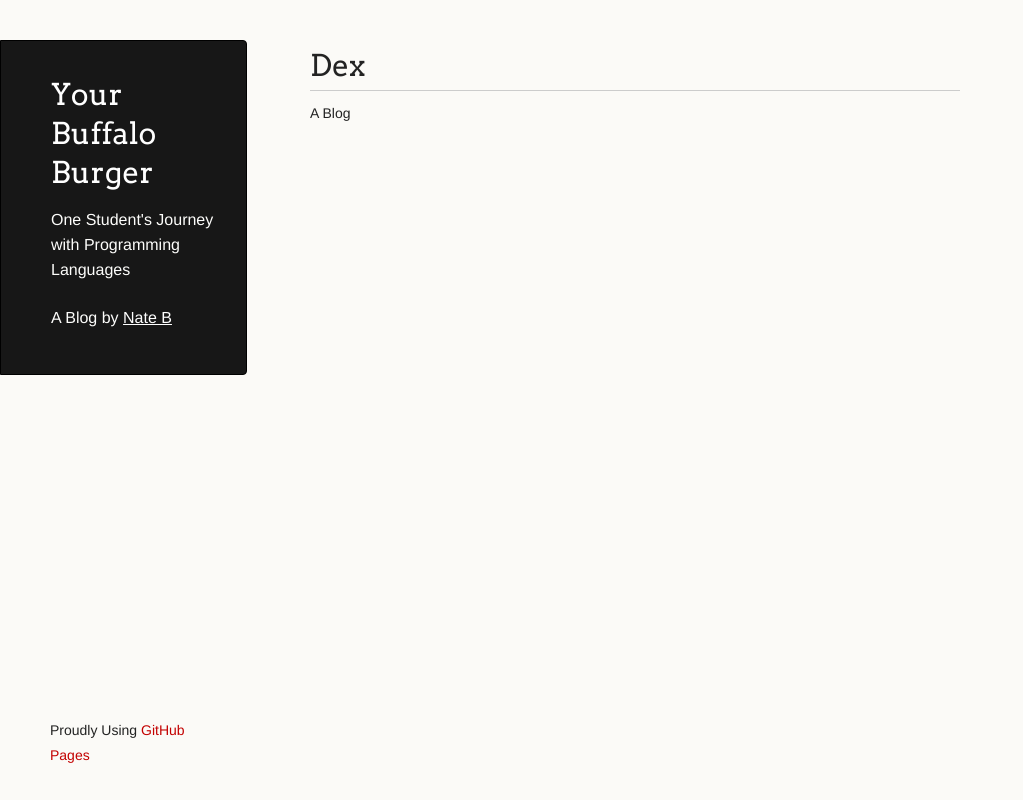
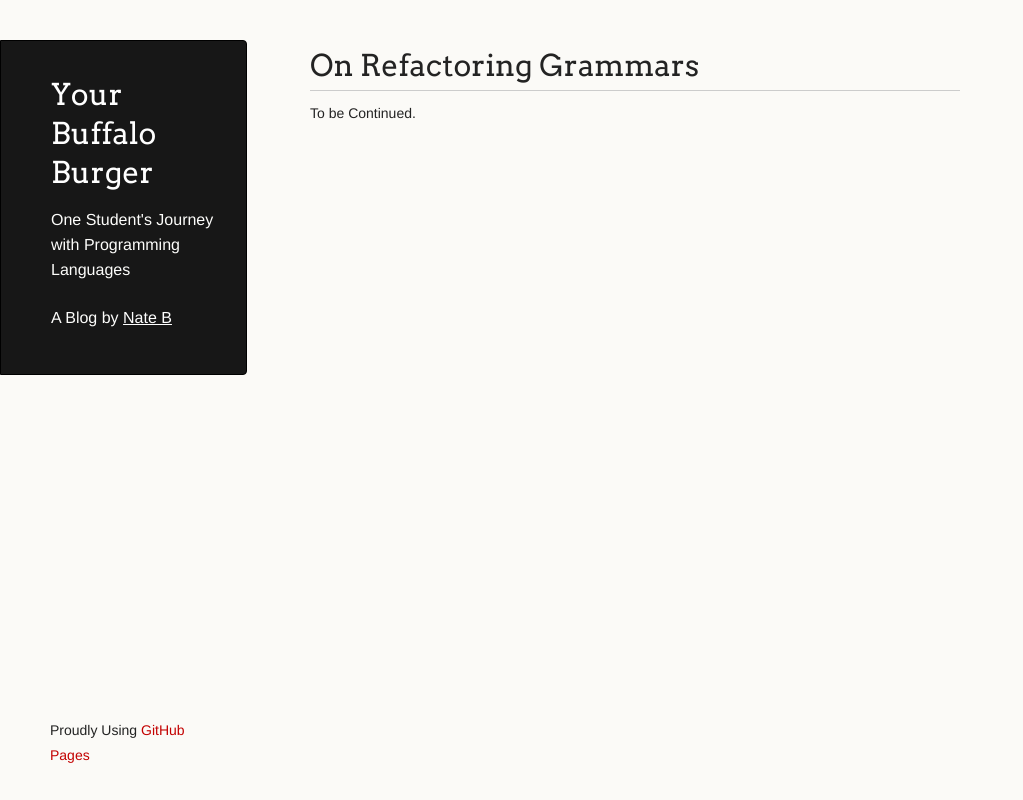
Before and after one commit to nateburgers/BuffaloBurger, a plain HTML site: page index.html in a window 1280 px wide. Shown: the whole page, without its empty margins (0-1023 px from the left). Drawn offline with Linux system fonts and the light colour scheme.

Commit message:
Update index.html
updated first post title.

```diff
--- a/index.html
+++ b/index.html
@@ -23,12 +23,16 @@
 
 
       </header>
+
       <section>
-        <h1>
-<a name="dex" class="anchor" href="#dex"><span class="octicon octicon-link"></span></a>Dex</h1>
+        <h1><a name="dex" class="anchor" href="#dex"><span class="octicon octicon-link"></span></a>
+        	On Refactoring Grammars
+        </h1>
+        <p>
+        To be Continued.
+        </p>
+      </section>
 
-<p>A Blog</p>
-      </section>
       <footer>
         <p><small>Proudly Using <a href="http://pages.github.com">GitHub Pages</a></small></p>
       </footer>
```
